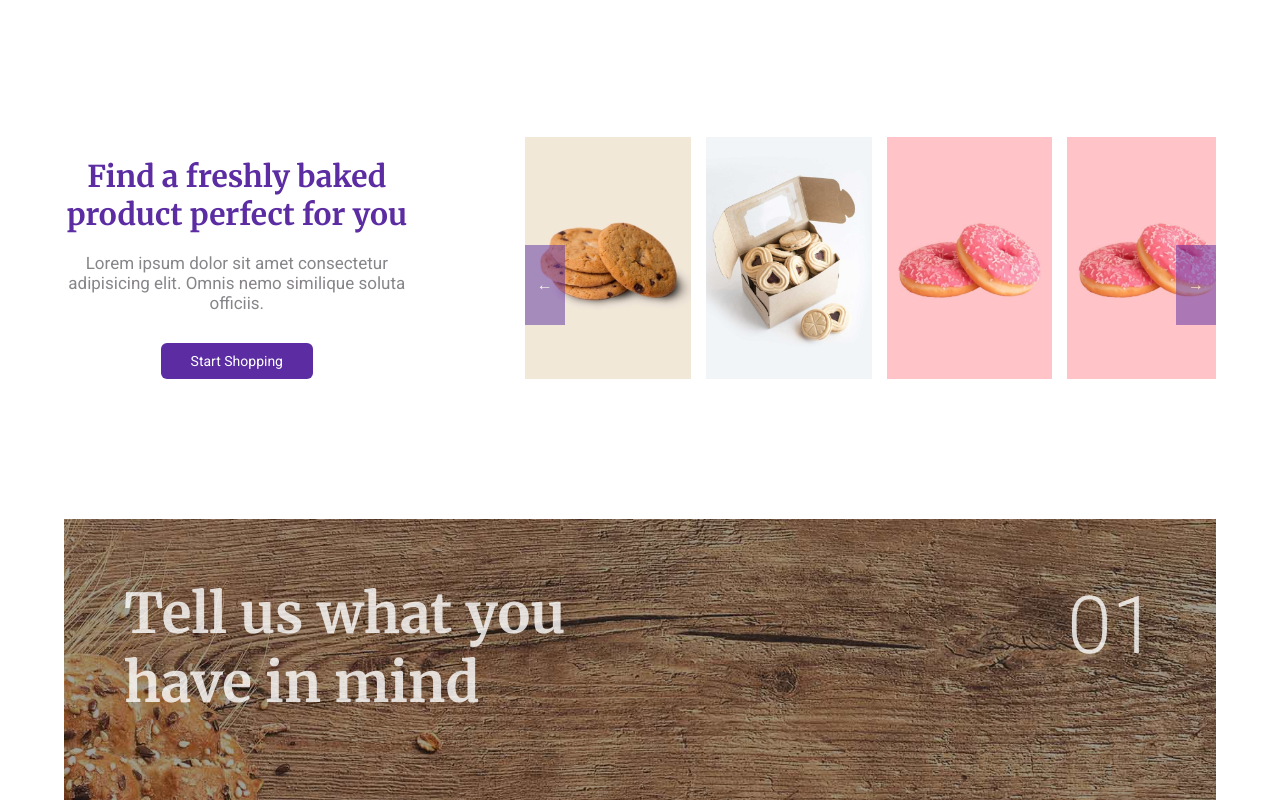
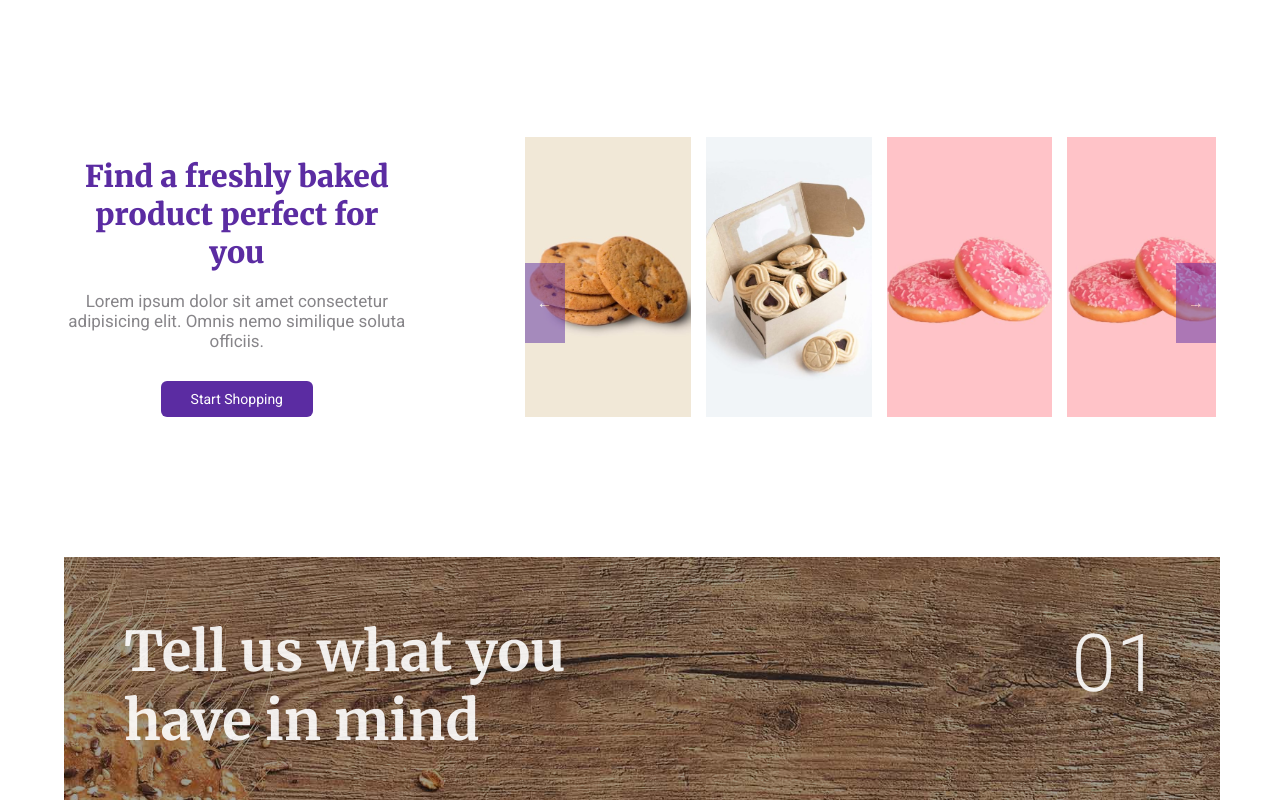
Before and after one commit to Osnago-L/proj-html-vuejs, a Vue app: page / in a window 1280 px wide. Shown: the part 2000-2800 px from the top of the page. Built offline with nearby package versions, Linux system fonts and the light colour scheme.

Commit message:
fixed fonts and padding

```diff
--- a/src/assets/style/global.scss
+++ b/src/assets/style/global.scss
@@ -62,6 +62,7 @@
 // title
 .title{
     font-size: 30px;
+    font-weight: 900;
     color: $daisy-bush;
     margin: 20px 0;
     font-family: 'Merriweather', serif;
--- a/src/components/sections/CardGrid.vue
+++ b/src/components/sections/CardGrid.vue
@@ -70,7 +70,7 @@ export default {
             grid-template-columns: repeat(2,1fr);
 
             &>*{
-                color: rgba(255, 255, 255, 0.8);
+                color: rgba(255, 255, 255, 0.9);
             }
 
             & .title-card{
```
